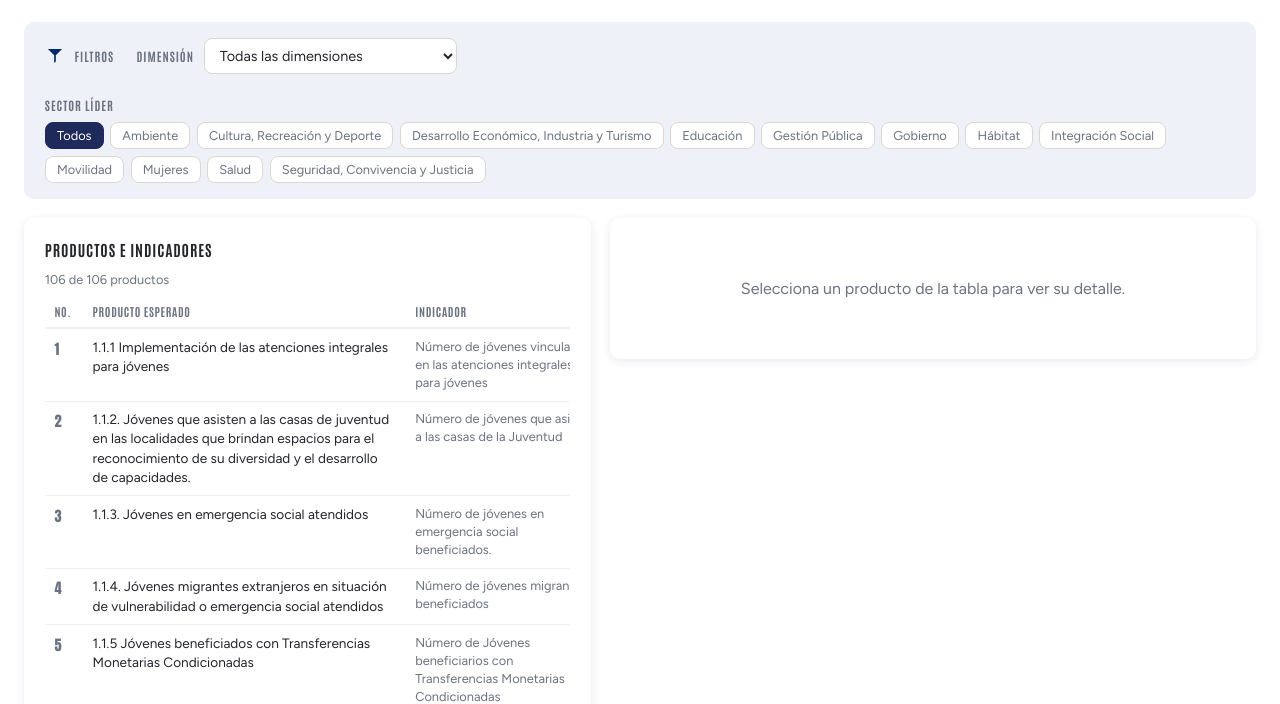
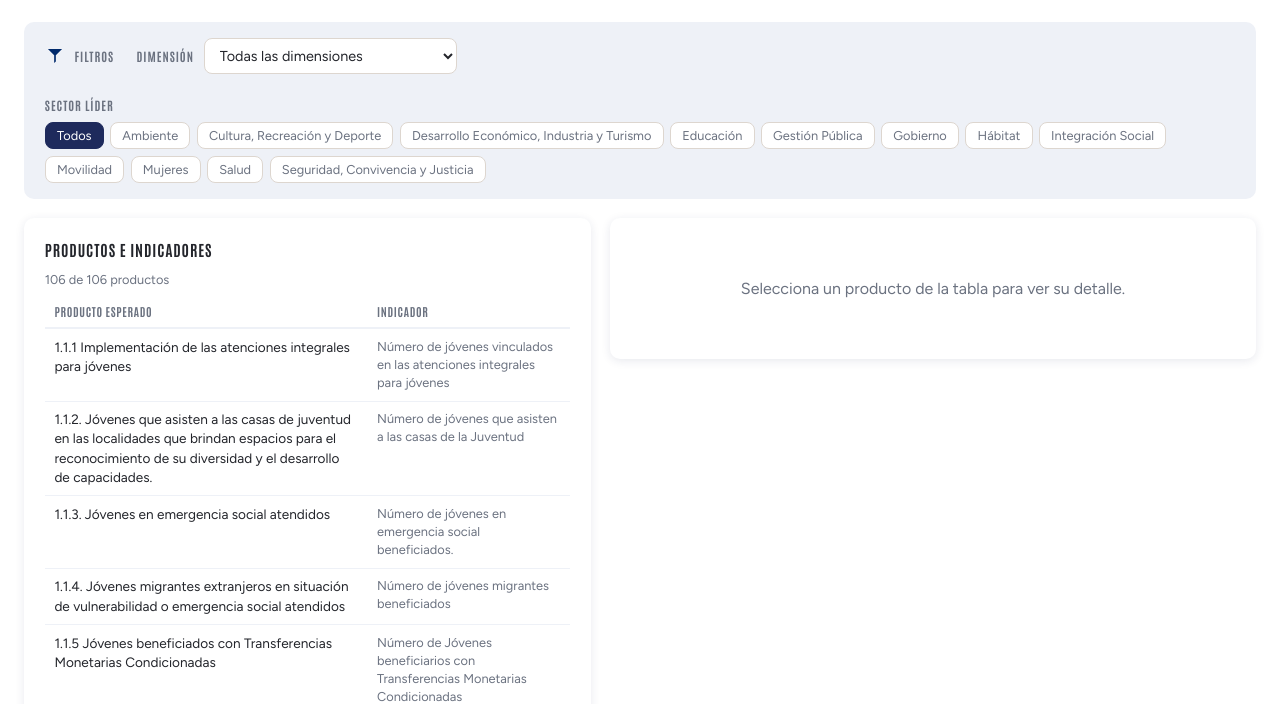
Before and after one commit to SDIS-Juventud/tablero-ppdj, a plain HTML site: page productos.html in a window 1280 px wide. Shown: the part 97-801 px from the top of the page. Drawn offline with nearby package versions, Linux system fonts and the light colour scheme.

Commit message:
quitar numeracion de tablas

```diff
--- a/productos.html
+++ b/productos.html
@@ -346,7 +346,6 @@ footer {
       const celdasAnios = it.serie.map(p =>
         `<td class="celda-anio">${p.valor === null ? '—' : f(p.valor)}</td>`).join('');
       tr.innerHTML = `
-        <td class="celda-num">${it.numero}</td>
         <td class="celda-texto">${it.esperado || ''}</td>
         <td class="celda-texto celda-indicador">${it.indicador || ''}</td>${celdasAnios}`;
       tr.addEventListener('click', () => seleccionar(it.llave));
@@ -537,7 +536,7 @@ footer {
 
   // encabezado de la tabla con las columnas de años (como en el Power BI)
   document.getElementById('cabeza-tabla').innerHTML =
-    '<tr><th>No.</th><th>Producto esperado</th><th>Indicador</th>' +
+    '<tr><th>Producto esperado</th><th>Indicador</th>' +
     DATOS.anios.map(a => `<th class="th-anio">${a}</th>`).join('') + '</tr>';
 
   initFiltros();
```
Also changed, not shown: resultados.html (+1 -2 lines).
